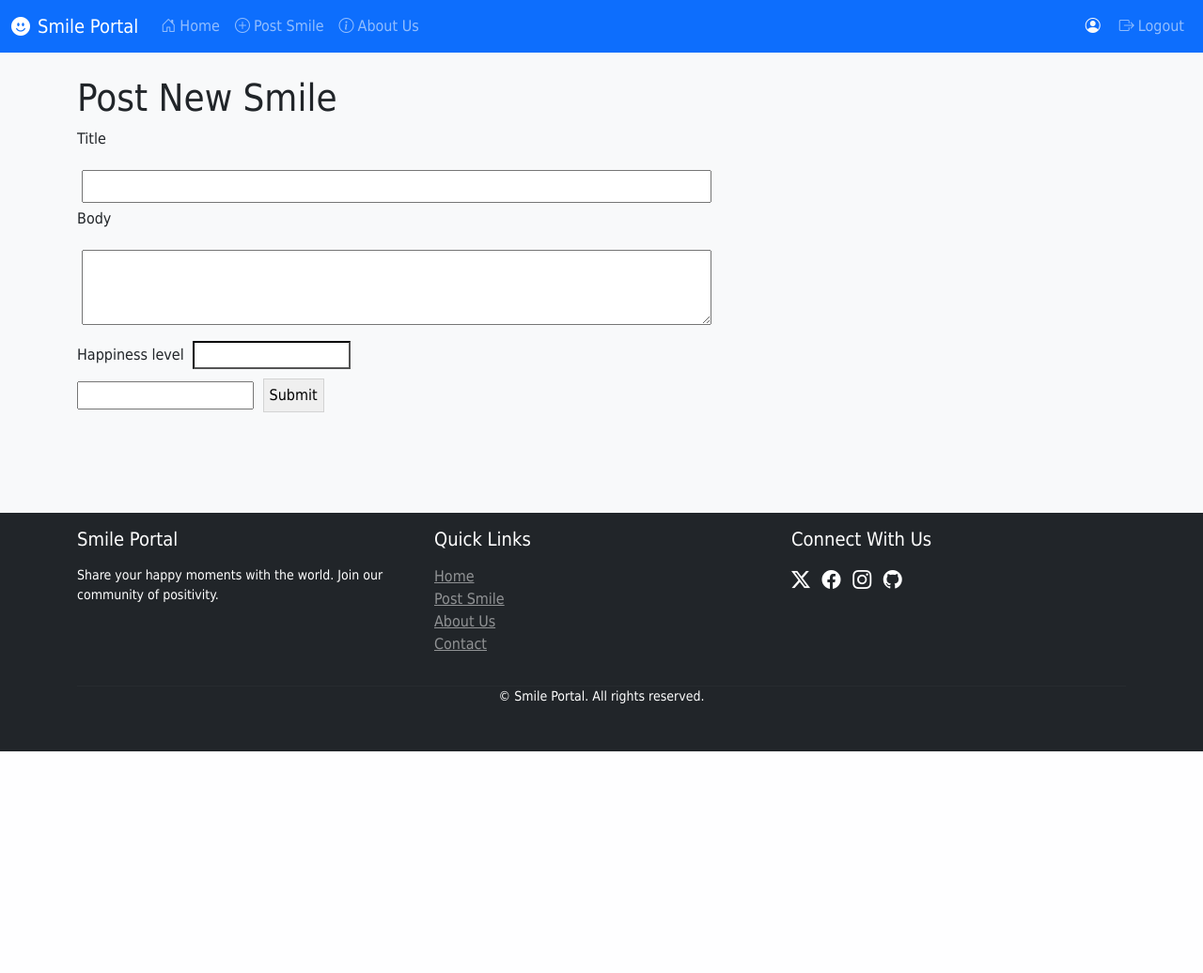
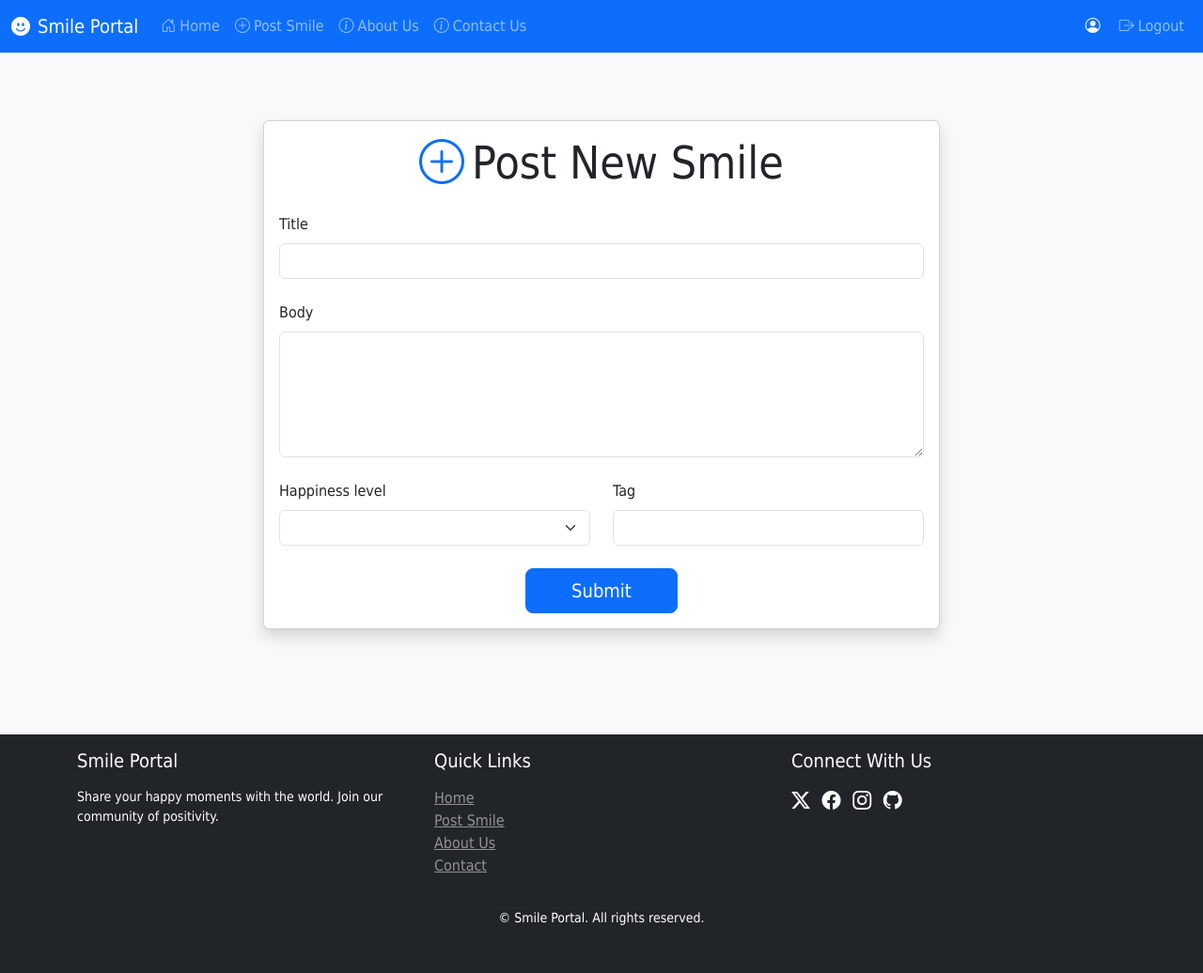
Before and after one commit to Chanceb1/Smile-Social, a Python web app: template app/View/templates/create.html in a window 1280 px wide. Shown: the whole page at 94% size. Before the commit the page ends 800 px from the top, so only its background shows below. Run offline with Jinja, Linux system fonts and the light colour scheme; the template is opened without the code that fills it: most values are stand-ins (such as "Sample title", 1, 10 or a date in 2020); form fields are guessed from the names that the template uses; some libraries are stand-ins or nearby versions.

Commit message:
Add contact page and improve create post and 500 error template styling

```diff
--- a/app/View/templates/_post.html
+++ b/app/View/templates/_post.html
@@ -38,9 +38,6 @@
 
                 </div>
                 <br>
-                 <!-- (milestone3) TODO: if the post is posted by the logged in user, include the "delete" button.
-                                   Define an HTML `post` form with a submit button. The form action should redirect to `routes.deletepost` route.
-                                   Style the submit button using `button` CCS class selector. -->
                 {% if post.writer == current_user %}
                 <form action="{{url_for('routes.delete_post', post_id=post.id)}}" method="post">
                     <input class="button" type="submit" value="Delete" >
--- a/app/View/templates/base.html
+++ b/app/View/templates/base.html
@@ -45,6 +45,11 @@
                         <li class="nav-item">
                             <a class="nav-link" href="{{ url_for('routes.about') }}">
                                 <i class="bi bi-info-circle me-1"></i>About Us
+                            </a>
+                        </li>
+                        <li class="nav-item">
+                            <a class="nav-link" href="{{ url_for('routes.contact') }}">
+                                <i class="bi bi-info-circle me-1"></i>Contact Us
                             </a>
                         </li>
                     </ul>
@@ -105,7 +110,7 @@
                             <li><a href="{{ url_for('routes.index') }}" class="text-white-50">Home</a></li>
                             <li><a href="{{ url_for('routes.postsmile') }}" class="text-white-50">Post Smile</a></li>
                             <li><a href="{{ url_for('routes.about') }}" class="text-white-50">About Us</a></li>
-                            <li><a href="#" class="text-white-50">Contact</a></li>
+                            <li><a href="{{ url_for('routes.contact') }}" class="text-white-50">Contact</a></li>
                         </ul>
                     </div>
                     <div class="col-md-4 mb-3">
--- a/app/View/templates/create.html
+++ b/app/View/templates/create.html
@@ -1,40 +1,54 @@
 {% extends "base.html" %}
 
 {% block content %}
-
-    <h1>Post New Smile</h1>
+<div class="container py-5">
+    <div class="row justify-content-center">
+        <div class="col-md-8">
+            <div class="card shadow">
+                <div class="card-body">
+                    <h1 class="display-5 mb-4 text-center">
+                        <i class="bi bi-plus-circle text-primary me-2"></i>Post New Smile
+                    </h1>
 
                     {% if form %}
-        <form action="" method="post">
+                    <form method="post">
                         {{ form.hidden_tag() }}
-            <div>
 
-                <p>{{ form.title.label }}</p>
-                {{ form.title(class="formtitle") }}
-
+                        <div class="mb-4">
+                            {{ form.title.label(class="form-label") }}
+                            {{ form.title(class="form-control") }}
                             {% for error in form.title.errors %}
-                <span style="color: red;">[{{ error }}]</span>
+                            <div class="text-danger small mt-1">{{ error }}</div>
                             {% endfor %}
-
-
-                <p>{{ form.body.label }}</p>
-                {{ form.body(class="formbody") }}
-
-                {% for error in form.body.errors %}
-                <span style="color: red;">[{{ error }}]</span>
-                {% endfor %}
-
                         </div>
 
+                        <div class="mb-4">
+                            {{ form.body.label(class="form-label") }}
+                            {{ form.body(class="form-control", rows="5") }}
+                            {% for error in form.body.errors %}
+                            <div class="text-danger small mt-1">{{ error }}</div>
+                            {% endfor %}
+                        </div>
 
-            {{ form.happiness_level.label }}
-            {{ form.happiness_level(class="formselect") }}<br>
+                        <div class="row mb-4">
+                            <div class="col-md-6">
+                                {{ form.happiness_level.label(class="form-label") }}
+                                {{ form.happiness_level(class="form-select") }}
+                            </div>
+                            <div class="col-md-6">
+                                {{ form.tag.label(class="form-label") }}
+                                {{ form.tag(class="form-control") }}
+                            </div>
+                        </div>
 
-            {{ form.tag}}
-
-            {{ form.submit(class="button") }}
+                        <div class="text-center">
+                            {{ form.submit(class="btn btn-primary btn-lg px-5") }}
+                        </div>
                     </form>
                     {% endif %}
-
-
+                </div>
+            </div>
+        </div>
+    </div>
+</div>
 {% endblock %}
```
Also changed, not shown: app/Controller/routes.py (+11 -0 lines), app/View/templates/500error.html (+17 -3 lines), app/View/templates/contact.html (added, +50 -0 lines), smile.db. Lines whose indentation alone changed are shown as unchanged.
